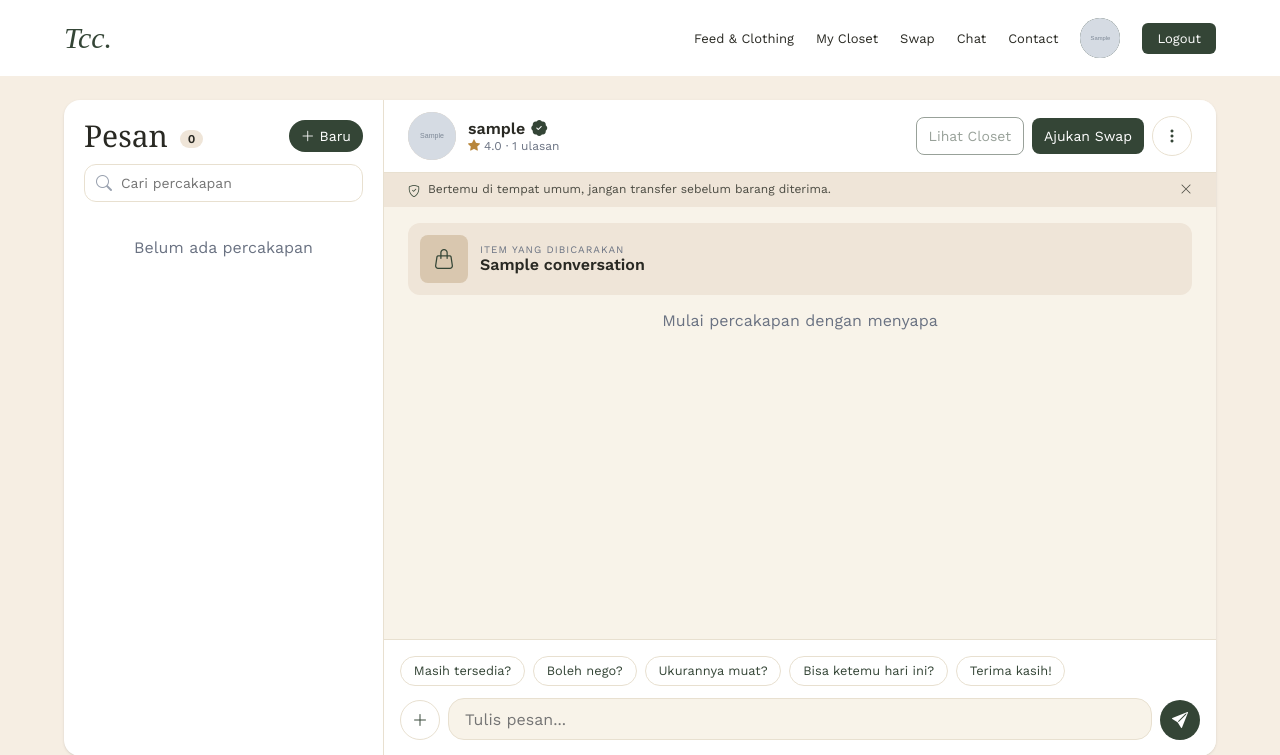
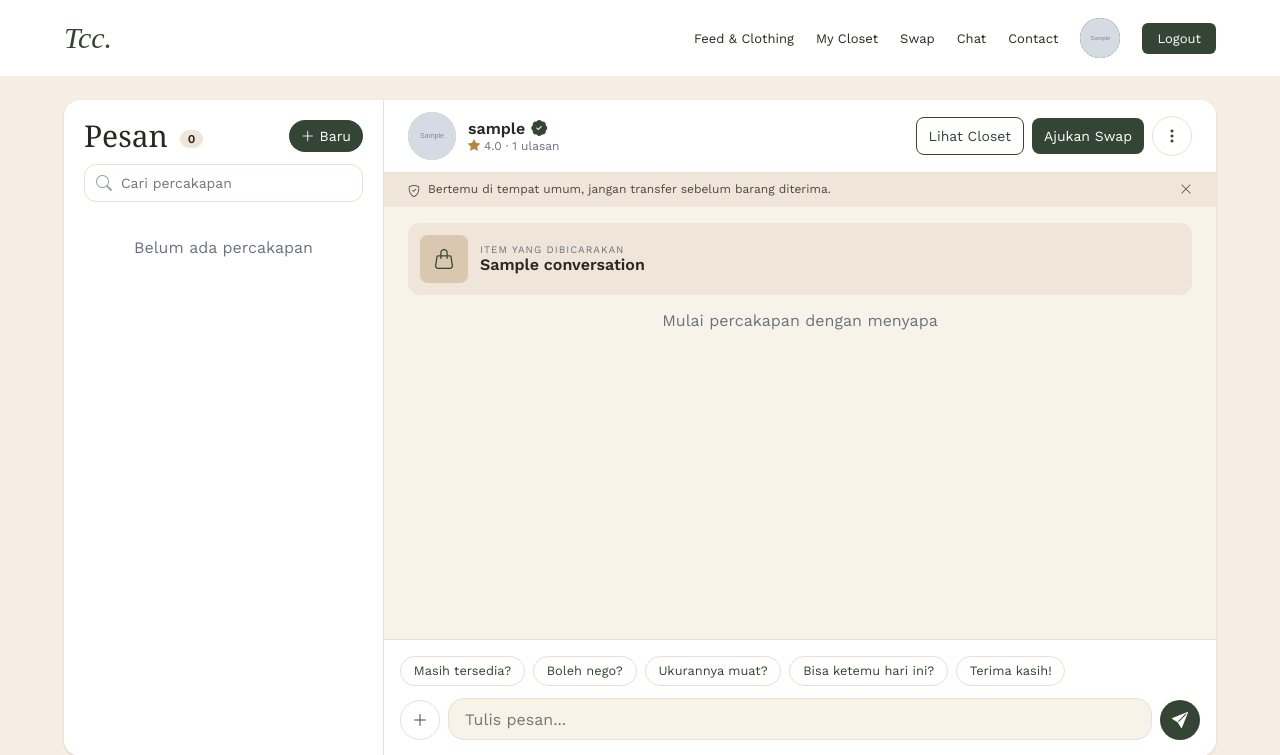
Before and after one commit to the-closet-club-tcc/the-closet-club, a Django app: page /chat/1/ in a window 1280 px wide. Shown: the top 755 px of the page. Run offline with Django 5.2, Linux system fonts and the light colour scheme; a user stored in the database is signed in; tables that the repository leaves empty hold one stand-in row (values such as "Sample post"); grey boxes marked "Sample" are stand-in pictures; some web fonts are replaced.

Commit message:
feat(chat): enable View Closet button linking to closet:user_closet

```diff
--- a/chat/templates/chat/index.html
+++ b/chat/templates/chat/index.html
@@ -67,8 +67,8 @@
         </div>
         <div class="flex shrink-0 items-center gap-2">
           {# TODO: arahkan ke closet publik user ini kalau modul Closet menyediakan URL-nya #}
-          <button type="button" disabled title="Segera hadir"
-                  class="hidden rounded-lg border border-[#344536] px-3 py-2 text-sm text-[#344536] opacity-50 sm:inline-block">Lihat Closet</button>
+          <a href="{% url 'closet:user_closet' other_user.username %}"
+            class="hidden rounded-lg border border-[#344536] px-3 py-2 text-sm text-[#344536] sm:inline-block">Lihat Closet</a>
           <a href="{% url 'swap:index' %}"
              class="rounded-lg bg-[#344536] px-3 py-2 text-xs text-white sm:text-sm">Ajukan Swap</a>
           <details id="room-menu" class="relative">
```
